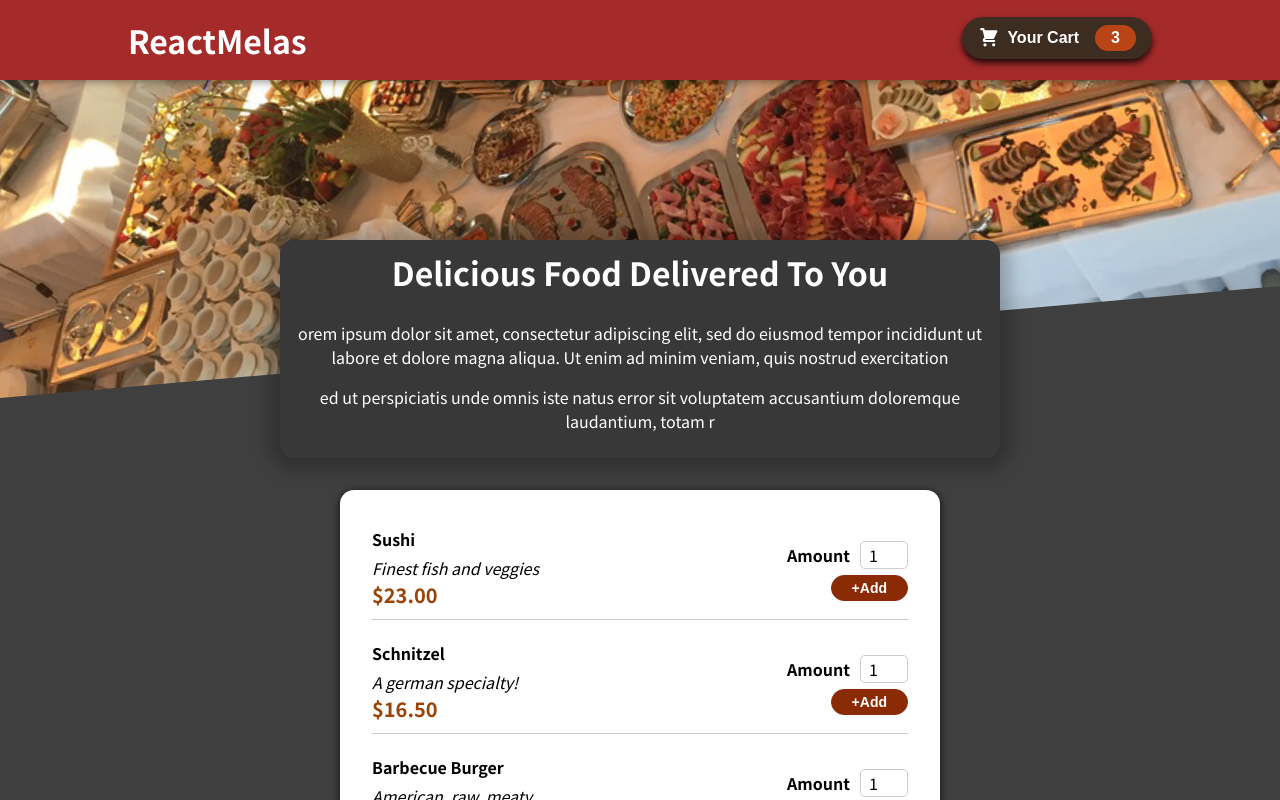
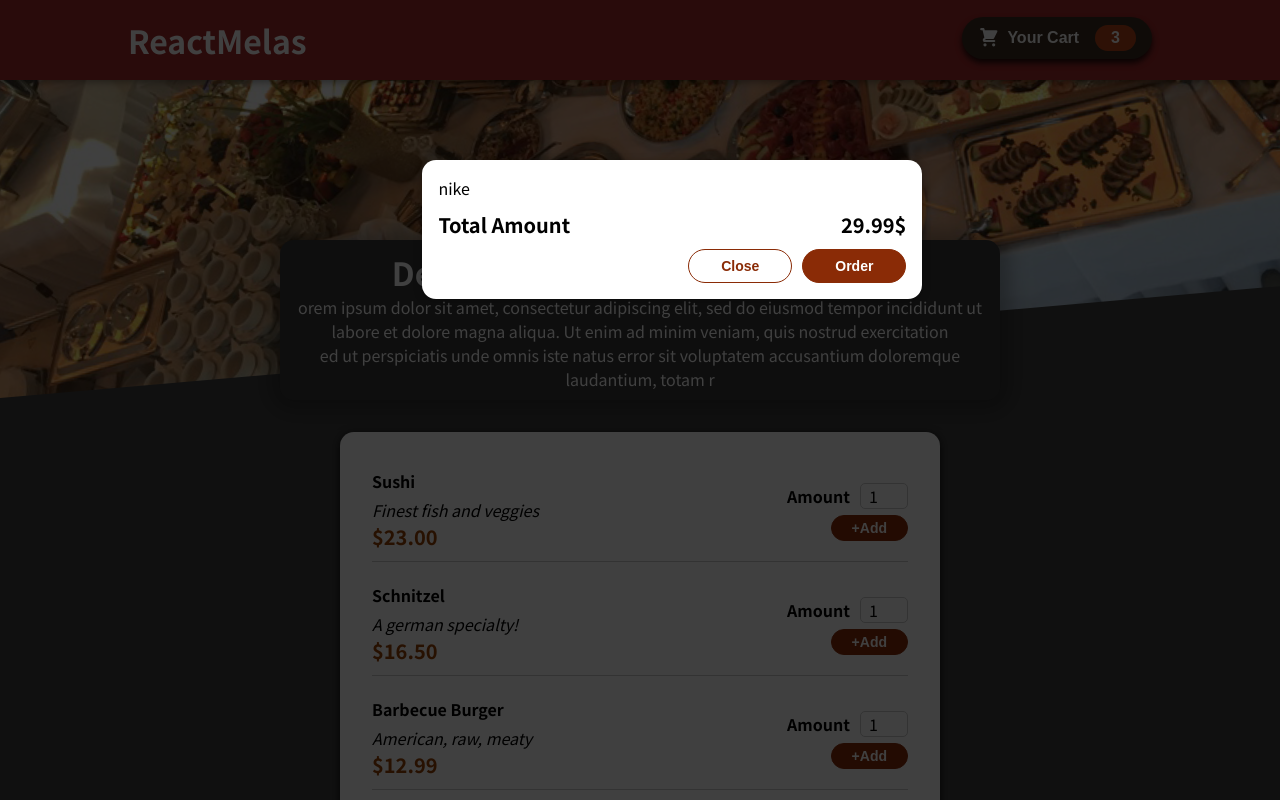
Before and after one commit to usulemre/Food-Order, a React (Create React App) app: page / in a window 1280 px wide. Shown: the top 800 px of the page. Built offline with nearby package versions, Linux system fonts and the light colour scheme.

Commit message:
Modal Component

```diff
--- a/public/index.html
+++ b/public/index.html
@@ -28,6 +28,7 @@
   </head>
   <body>
     <noscript>You need to enable JavaScript to run this app.</noscript>
+    <div id="overlay"></div>
     <div id="root"></div>
     <!--
       This HTML file is a template.
--- a/src/App.js
+++ b/src/App.js
@@ -1,10 +1,12 @@
 import React from "react";
+import Cart from "./components/Cart/Cart";
 import Header from "./components/Layout/Header";
 import Meals from "./components/Meals/Meals";
 
 function App() {
   return (
     <React.Fragment>
+      <Cart />
       <Header />
       <main>
         <Meals />
--- /dev/null
+++ b/src/components/Cart/Cart.js
@@ -0,0 +1,23 @@
+import Modal from "../UI/Modal";
+import classes from './Cart.module.css'
+const Cart = (props) => {
+  const itemList = [{ id: 1, price: 5, name: "nike" }].map((item) => (
+    <li key={item.id} className={classes.item}>
+      <ul>{item.name}</ul>
+    </li>
+  ));
+  return (
+    <Modal>
+      {itemList}
+      <div className={classes.price}>
+        <span>Total Amount</span>
+        <span>29.99$</span>
+      </div>
+      <div className={classes.action}>
+        <button className={classes.close}>Close</button>
+        <button className={classes.order}>Order</button>
+      </div>
+    </Modal>
+  );
+};
+export default Cart;
--- /dev/null
+++ b/src/components/Cart/Cart.module.css
@@ -0,0 +1,48 @@
+.item {
+  list-style: none;
+  max-height: 20rem;
+  overflow: auto;
+}
+.price {
+  display: flex;
+  justify-content: space-between;
+  font-size: 20px;
+  font-weight: bold;
+  margin-top: 10px;
+}
+.action {
+  margin-top: 10px;
+  display: flex;
+  justify-content: flex-end;
+}
+.order {
+  border: none;
+  outline: none;
+  padding: 0.5rem 2rem;
+  border-radius: 20px;
+  font-size: 14px;
+  font-weight: bold;
+  cursor: pointer;
+  margin-left: 10px;
+  background-color: #8a2b06;
+  border: 1px solid #8a2b06;
+  color: white;
+}
+.close {
+  border: none;
+  outline: none;
+  padding: 0.5rem 2rem;
+  border-radius: 20px;
+  font-size: 14px;
+  font-weight: bold;
+  cursor: pointer;
+  background-color: #fff;
+  border: 1px solid #8a2b06;
+  color: #8a2b06;
+}
+.action button:hover,
+.action button:active {
+  background-color: #5a1a01;
+  border-color: #5a1a01;
+  color: white;
+}
--- a/src/components/Meals/MealItem/MealForm.js
+++ b/src/components/Meals/MealItem/MealForm.js
@@ -3,14 +3,17 @@ import Input from "../../UI/Input";
 const MealForm = (props) => {
   return (
     <form className={classes.form}>
-     <Input input={{
-         id:'Amount',
-         label:'Amount',
-         type:'number',
-         min:'1',
-         max:'5',
-         defaultValue:'1'
-     }}/>
+      <Input
+        label="Amount"
+        input={{
+          id: "Amount" + props.id,
+          type: "number",
+          min: "1",
+          max: "5",
+          step: "1",
+          defaultValue: "1",
+        }}
+      />
       <button>+Add</button>
     </form>
   );
--- a/src/components/Meals/MealItem/MealItem.js
+++ b/src/components/Meals/MealItem/MealItem.js
@@ -1,5 +1,5 @@
-import MealFrom from './MealForm';
-import classes from './MealItem.module.css'
+import MealFrom from "./MealForm";
+import classes from "./MealItem.module.css";
 const MealItem = (props) => {
   const price = `$${props.price.toFixed(2)}`;
   return (
@@ -10,7 +10,7 @@ const MealItem = (props) => {
         <div className={classes.price}>{price}</div>
       </div>
       <div>
-        <MealFrom />
+        <MealFrom  id={props.id}/>
       </div>
     </li>
   );
--- a/src/components/UI/Card.js
+++ b/src/components/UI/Card.js
@@ -1,6 +1,6 @@
-import classes from './Card.module.css'
-const Card = (props) =>{
-    return <div className={classes.card}>{props.children}</div>
+import classes from "./Card.module.css";
+const Card = (props) => {
+  return <div className={classes.card}>{props.children}</div>;
 };
 
 export default Card;
--- a/src/components/UI/Input.js
+++ b/src/components/UI/Input.js
@@ -1,9 +1,11 @@
-import classes from './Input.module.css'
-const Input = (props) =>{
-    return<div className={classes.input}>
-        <label htmlFor={props.input.id}>{props.input.label}</label>
-        <input {...props.input}/>
+import classes from "./Input.module.css";
+const Input = (props) => {
+  return (
+    <div className={classes.input}>
+      <label htmlFor={props.input.id}>{props.label}</label>
+      <input {...props.input} />
     </div>
-}
+  );
+};
 
 export default Input;
--- /dev/null
+++ b/src/components/UI/Modal.js
@@ -0,0 +1,27 @@
+import React from "react";
+import classes from "./Modal.module.css";
+import reactDom from "react-dom";
+
+const BackDrop = (props) => {
+  return <div className={classes.backdrop}></div>;
+};
+
+const Overlay = (props) => {
+  return (
+    <div className={classes.overlay}>
+      <div className={classes.content}>{props.children}</div>
+    </div>
+  );
+};
+
+const Modal = (props) => {
+  const elements = document.getElementById("overlay");
+  return (
+    <React.Fragment>
+      {reactDom.createPortal(<BackDrop />, elements)}
+      {reactDom.createPortal(<Overlay>{props.children}</Overlay>, elements)}
+    </React.Fragment>
+  );
+};
+
+export default Modal;
--- /dev/null
+++ b/src/components/UI/Modal.module.css
@@ -0,0 +1,38 @@
+.backdrop {
+  position: fixed;
+  right: 0;
+  left: 0;
+  width: 100%;
+  height: 100vh;
+  background-color: rgba(0, 0, 0, 0.75);
+  z-index: 900;
+}
+.overlay {
+  position: fixed;
+  top: 20vh;
+  left: 33%;
+  width: 500px;
+  max-width: 60%;
+  background-color: white;
+  padding: 1rem;
+  border-radius: 14px;
+  box-shadow: 0 2px 8px rgba(0, 0, 0, 0.25);
+  z-index: 990;
+  animation: slide-down 300ms ease-out forwards;
+}
+@media (max-width: 768px) {
+  .overlay {
+    width: 40rem;
+    left: 20%;
+  }
+}
+@keyframes slide-down {
+  from {
+    opacity: 0;
+    transform: translateY(-3rem);
+  }
+  to {
+    opacity: 1;
+    transform: translateY(0);
+  }
+}
--- a/src/index.css
+++ b/src/index.css
@@ -2,6 +2,8 @@
 
 * {
   box-sizing: border-box;
+  padding: 0;
+  margin: 0;
 }
 
 html {
```
Also changed, not shown: 1 other file (tests, documents, lock files or other folders).
